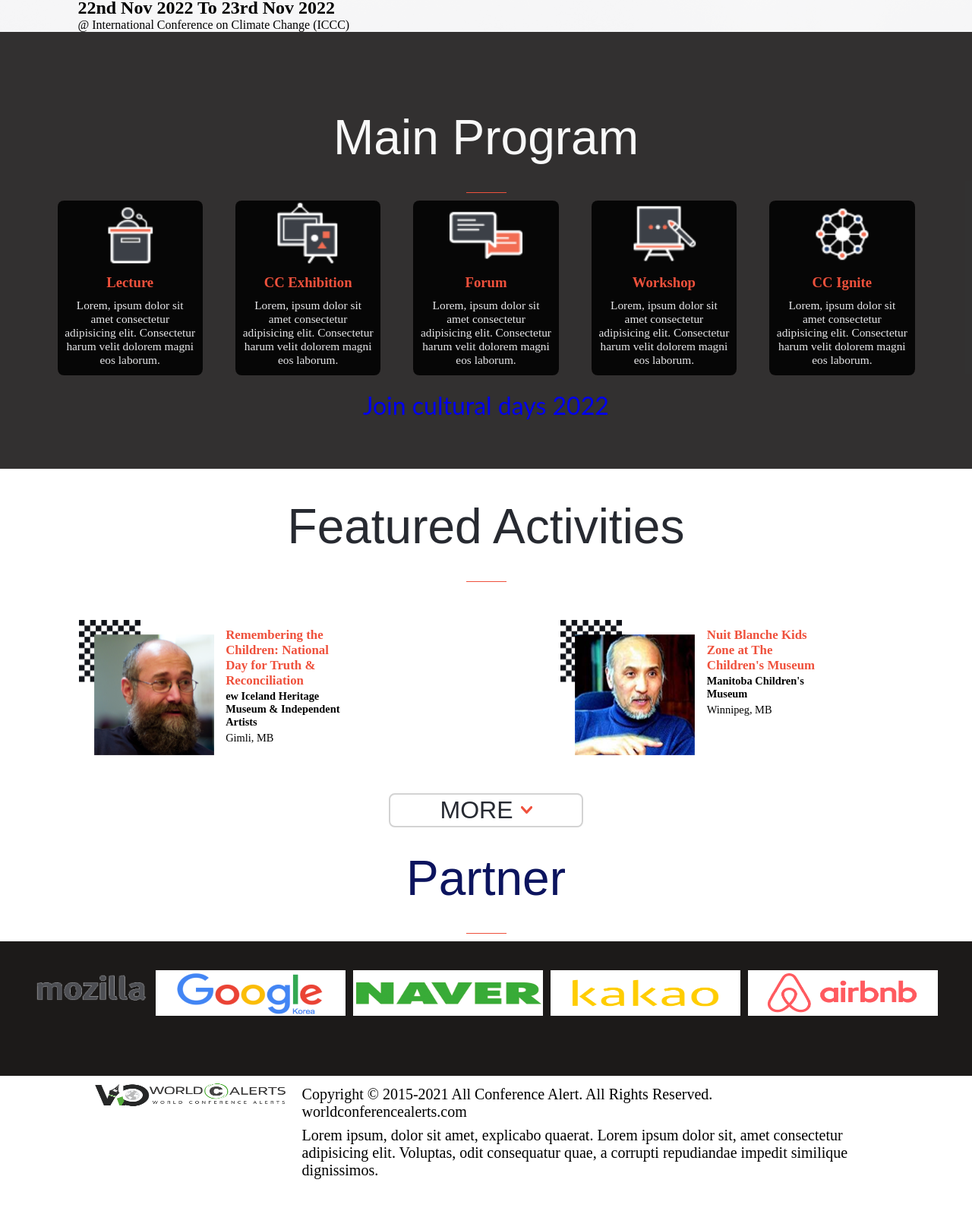
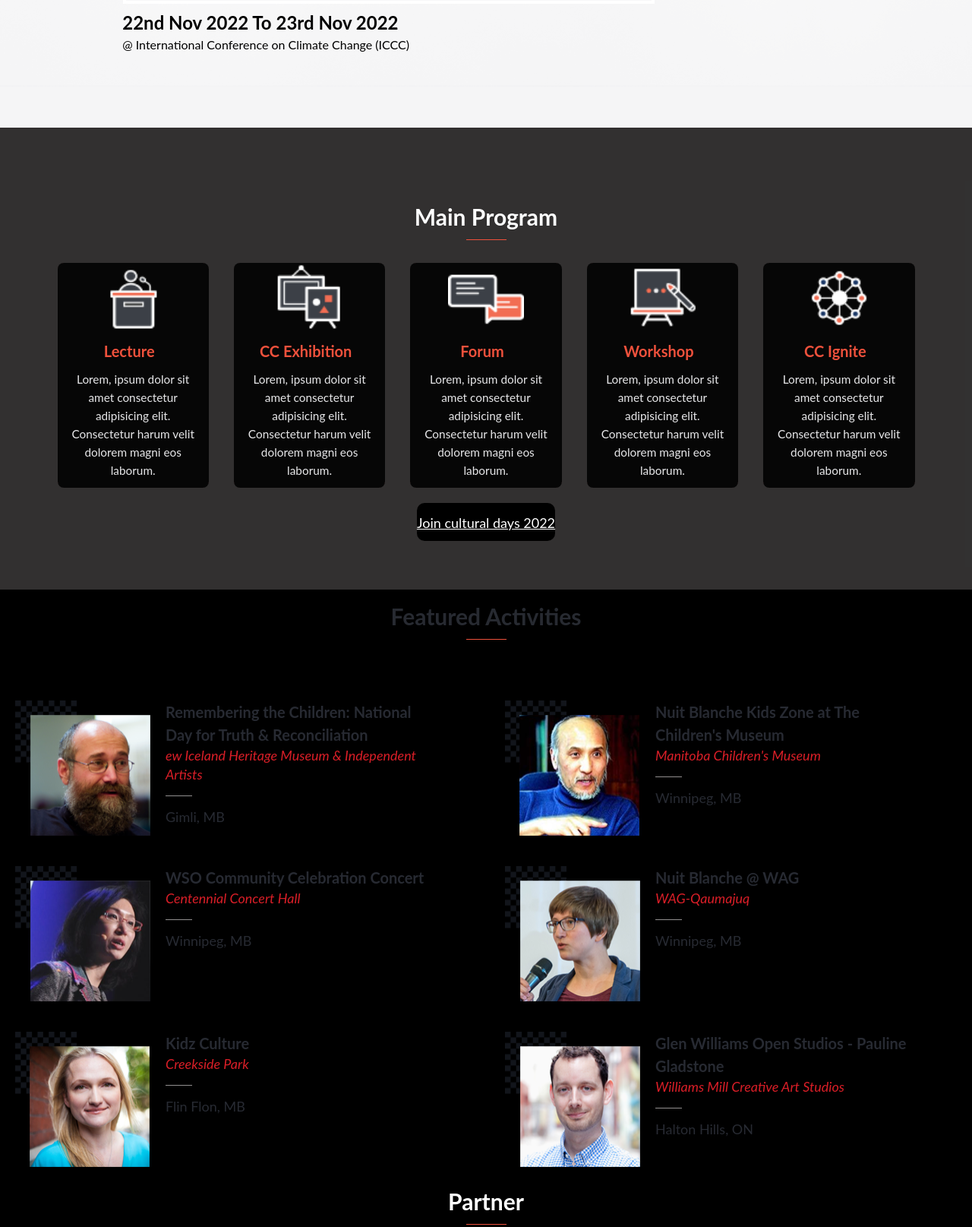
Before and after one commit to bernabasy/Capstone-project-one, a website: page index.html in a window 1280 px wide. Shown: the part 525-2140 px from the top of the page at 76% size. Before the commit the page ends 2091 px from the top, so only its background shows below. Drawn offline with Linux system fonts and the light colour scheme.

Commit message:
style.css updated

```diff
--- a/style.css
+++ b/style.css
@@ -4,6 +4,7 @@
   margin: 0;
   padding: 0;
   box-sizing: border-box;
+  font-family: "Lato", sans-serif;
 }
 
 .nav-container {
@@ -25,8 +26,7 @@
 
 .humburger {
   display: block;
-
-  /* padding: 3%; */
+  float: left;
   color: #0c145e;
   width: 50px;
   cursor: pointer;
@@ -36,7 +36,7 @@
 
 .nav {
   display: flex;
-  flex-direction: row;
+  flex-direction: column;
   justify-content: space-between;
   background-color: #fff;
 }
@@ -69,8 +69,8 @@
   background-image: url(images/mobile_bg.png);
   background-size: cover;
   background-position: center;
-  height: 400px;
   background-repeat: no-repeat;
+  padding-bottom: 80px;
 }
 
 .hello-text {
@@ -81,7 +81,7 @@
 
 .tittle {
   padding-top: 3%;
-  padding-left: 6%;
+  padding-left: 8%;
   font-size: 7vw;
   font-weight: bolder;
   max-width: 800px;
@@ -91,6 +91,32 @@
   /* stylelint-disable-next-line csstree/validator */
   background-clip: text;
   -webkit-text-fill-color: transparent;
+}
+
+.about-tite2 {
+  display: flex;
+  justify-content: center;
+  align-items: center;
+  color: #ff1e00;
+  margin-inline: auto;
+  font-size: 3.2vw;
+}
+
+.about-titel {
+  display: flex;
+  margin-inline: auto;
+  justify-content: center;
+  padding-top: 3%;
+  padding-bottom: 2%;
+  font-size: 4vw;
+  font-weight: bolder;
+  max-width: 800px;
+  max-height: 300px;
+  color: #f00;
+}
+
+.tittleHome {
+  padding-left: 5%;
 }
 
 .invite-wrap {
@@ -109,24 +135,30 @@
   line-height: 27px;
 }
 
-.date-info {
-  padding-top: 3%;
-  padding-inline: 5%;
-  line-height: 25px;
+.text-about {
+  display: flex;
+  justify-content: center;
+  font-size: 1.7vh;
+  margin-top: 3%;
 }
 
 .locate {
-  padding-top: 2%;
-  margin-bottom: 2%;
-  padding-inline: 5%;
-  font-size: 14px;
+  display: flex;
+  justify-content: center;
+  text-decoration: underline;
+  font-size: 15px;
 }
 
-.text-about {
-  font-size: 2.5vh;
-  margin-left: 10%;
-  margin-top: 3%;
-  margin-bottom: 2%;
+.date-info1 {
+  padding-left: 5%;
+  margin-top: 10px;
+  margin-bottom: 5px;
+}
+
+.locate1 {
+  padding-left: 5%;
+  text-decoration: none;
+  margin-bottom: 20px;
 }
 
 .invite-msg,
@@ -137,7 +169,7 @@
 .about {
   width: 100%;
   margin: auto;
-  padding: 10%;
+  padding: 12%;
 }
 
 .about,
@@ -156,17 +188,21 @@
 }
 
 .secondary-tittle {
-  text-align: center;
-  padding-bottom: 20px;
-  font: 5vw sans-serif;
-  color: rgb(248, 248, 248);
+  font-size: 25px;
+  font-weight: 700;
+  line-height: 30px;
+  padding-inline: 15%;
+  color: #fff;
+  margin: auto;
 }
 
 .logo-tittle {
+  display: flex;
+  justify-content: center;
   color: #272a31;
-  font-size: 5vh;
+  font-size: 3vh;
   padding-top: 6%;
-  font-weight: 700;
+  font-weight: 500;
 }
 
 .logo-msg {
@@ -176,6 +212,7 @@
 }
 
 .logo-img1 {
+  display: none;
   width: 120px;
   height: 40px;
   background-color: #f7f7f8;
@@ -199,7 +236,7 @@
   justify-content: space-between;
   align-items: center;
   gap: 50px;
-  margin-bottom: 20px;
+  margin-bottom: 50px;
   margin-top: 20px;
 }
 
@@ -214,10 +251,12 @@
   height: auto;
 }
 
-.program-list {
+.program-list,
+.activities-wrap {
   display: flex;
   flex-direction: column;
-  gap: 20px;
+  justify-content: center;
+  gap: 10px;
 }
 
 .program {
@@ -229,29 +268,54 @@
   background-color: rgba(68, 65, 65, 0.722);
 }
 
+.program:hover {
+  border: solid;
+  border-color: #fff;
+}
+
 .program-icon {
   width: 20%;
 }
 
 .program-tittle {
+  font-size: 20px;
+  font-weight: 700;
+  line-height: 30px;
   color: #ef513c;
+  text-align: center;
+  margin-right: 10px;
 }
 
 .program-text {
   width: 60%;
-  color: #f7f7faee;
+  color: #fff;
+}
+
+.name-event {
+  color: #272a32;
+  text-align: left;
 }
 
 .join-culture {
+  display: flex;
+  text-align: center;
+  justify-content: center;
   margin-top: 20px;
-  width: 33.33%;
-  margin-inline: 33.33%;
-  border-radius: 10px;
+  width: 280px;
+  margin-inline: auto;
+  color: #fff;
+  vertical-align: middle;
+  font-size: 16px;
+  height: 50px;
+  font-family: lato, sans-serif;
   text-decoration: none;
+  background-color: #ff1e00;
+}
+
+.joinnew {
   text-align: center;
-  vertical-align: middle;
-  font-size: 32px;
-  font-family: lato, sans-serif;
+  color: #fff;
+  margin-top: 15px;
 }
 
 .glow-on-hover {
@@ -320,6 +384,10 @@
   background-color: rgba(220, 220, 24, 0.944);
 }
 
+.partners {
+  background-color: #000;
+}
+
 .partner1 {
   align-items: center;
 }
@@ -329,7 +397,6 @@
   align-items: baseline;
   height: auto;
   padding: 3%;
-  background-color: #1c1a19;
 }
 
 .partner1 img {
@@ -340,8 +407,12 @@
   align-self: center;
 }
 
-.partners h2 {
-  color: #0c145e;
+.partner-tittle {
+  color: #fff;
+  width: fit-content;
+  margin-inline: auto;
+  padding-top: 10px;
+  font-size: 18px;
 }
 
 .partners-list {
@@ -355,19 +426,21 @@
   gap: 10px;
 }
 
+.sponsor2 {
+  display: block;
+}
+
+.footer-text-2 {
+  display: none;
+}
+
 .footer-wrap {
   display: flex;
   flex-direction: row;
   gap: 15px;
-  margin: 5px;
+  margin: 10px;
   font-size: 12px;
   margin-inline: 5%;
-}
-
-.footer-text-2 {
-  display: none;
-  padding: 0.5%;
-  font-size: 2.5vh;
 }
 
 .footer-logo-main {
@@ -380,6 +453,8 @@
   display: flex;
   flex-direction: column;
   justify-content: center;
+  padding: 20px;
+  background-color: black;
 }
 
 #off {
@@ -388,7 +463,6 @@
 
 .featured-tittle {
   color: #272a31;
-  margin-top: 3%;
 }
 
 .bar-icon {
@@ -396,58 +470,74 @@
   height: 16px;
   border-bottom: 1px solid #ef513c;
   margin: auto;
-  margin-bottom: 10px;
-}
-
-.activities-wrap {
-  display: flex;
-  flex-wrap: wrap;
-  justify-content: space-around;
-  margin-top: 20px;
+  margin-bottom: 30px;
 }
 
 .see-more-wrap {
-  width: 20%;
-  height: 45px;
+  display: block;
+  width: 100%;
+  height: 60px;
   border: 2px solid #d3d3d3;
   background: transparent;
-  border-radius: 8px;
-  margin-top: 30px;
-  margin-bottom: 30px;
-  margin-inline: 40%;
-  display: flex;
+  border-radius: 5px;
+  margin-top: 60px;
+  margin-bottom: 50px;
   justify-content: center;
   align-items: center;
   gap: 10px;
-  font-size: 2.5vw;
+  font-size: 14px;
   font-weight: 400;
+  line-height: 24px;
   color: #272a32;
 }
 
-.see-more-wrap :hover {
-  background-color: burlywood;
-}
-
-.info-activities {
-  display: flex;
-  flex-direction: column;
-  font-size: 10px;
-  padding-left: 3%;
-  width: 178px;
-  gap: 2px;
-  margin-bottom: 5px;
+.invite-msg,
+.program-text,
+.place-event,
+.city-event,
+.info-text-about {
+  font-size: 15px;
+  font-weight: 400;
+  line-height: 24px;
 }
 
 .event {
-  width: 190px;
+  display: flex;
+  justify-content: flex-start;
+  margin-top: 30px;
+  margin-right: 30px;
+  gap: 20px;
+}
+
+.bar-icon-gray {
+  width: 35px;
+  height: 16px;
+  border-bottom: 1px solid #928f8f;
+  margin-bottom: 15px;
 }
 
 .hide {
   display: none;
-  height: 100%;
 }
 
-.event.hide.show {
+.show {
+  display: flex;
+}
+
+.place-event {
+  color: #ad1400;
+  font-style: italic;
+}
+
+#sponsor {
+  display: none;
+}
+
+.footerAbout {
+  background-color: rgb(255, 255, 255);
+}
+
+#sponsor2 {
   display: block;
 }
 
@@ -503,6 +593,10 @@
   .humburger.active .bar:nth-child(3) {
     opacity: 0;
   }
+
+  .see-more-wrap {
+    display: block;
+  }
 }
 
 @media (min-width: 768px) {
@@ -548,12 +642,23 @@
     line-height: 45px;
   }
 
+  .logo-img1 {
+    display: block;
+    width: 120px;
+    height: 40px;
+    background-color: #f7f7f8;
+    margin-top: 5px;
+  }
+
   .nav-items {
     display: flex;
-    gap: 60px;
+    gap: 20px;
+    font-size: 18px;
+    font-weight: 100;
     color: rgb(204, 42, 42);
     list-style: none;
     vertical-align: bottom;
+    padding-right: 30px;
   }
 
   .nav {
@@ -563,7 +668,7 @@
     padding-inline: 5%;
     height: 50px;
     vertical-align: bottom;
-    background-color: #f9f9f9;
+    background-color: #fff;
   }
 
   .rotate {
@@ -581,6 +686,10 @@
 
   .tittle {
     font-size: 8vh;
+  }
+
+  .about-tite2 {
+    display: none;
   }
 
   .invite-wrap {
@@ -618,11 +727,6 @@
     width: 50%;
   }
 
-  .program-tittle {
-    align-items: center;
-    color: #ef513c;
-  }
-
   .program-text {
     width: 90%;
     color: #f7f7faee;
@@ -630,70 +734,85 @@
     font-size: 1.2vw;
   }
 
-  .activities-wrap {
-    display: flex;
-    padding-inline: 5%;
-    justify-content: space-around;
+  .join-culture {
     margin-top: 20px;
-    gap: 10%;
+    width: fit-content;
+    margin-inline: auto;
+    border-radius: 10px;
+    color: #fff;
+    text-align: center;
+    vertical-align: middle;
+    font-size: 18px;
+    font-family: lato, sans-serif;
+    text-decoration: underline;
+    background-color: #000;
   }
 
-  .event {
-    width: 45%;
-    display: flex;
-    height: auto;
-    padding: 20px;
-    padding-inline: 40px;
-    gap: 2px;
+  .joinnew {
+    color: #fff;
   }
 
   .hide {
-    display: none;
-    height: 100%;
-  }
-
-  .event.hide.show {
     display: flex;
   }
 
-  .info-activities {
-    display: flex;
-    flex-direction: column;
-    font-size: 1.8vh;
-    padding-left: 3%;
-    padding-top: 10px;
-    font-weight: 100;
-    margin-bottom: 5px;
+  .invite-msg,
+  .place-event,
+  .city-event {
+    font-size: 18px;
+    font-weight: 400;
+    line-height: 25px;
+    color: #272a32;
+  }
+
+  .place-event {
+    color: #d91e27;
+    font-style: italic;
+  }
+
+  .activities-wrap {
+    display: grid;
+    grid-template-columns: 1fr 1fr;
+    margin-top: 20px;
+    column-gap: 50px;
   }
 
   .partner1 img {
     display: flex;
     align-items: stretch;
-    width: 250px;
+    width: 200px;
     height: 60px;
     align-self: center;
   }
 
+  #sponsor {
+    display: block;
+  }
+
   .footer-text {
-    font-size: 2.5vh;
-    padding: 0.5%;
+    font-size: 2.2vh;
+    padding-top: 0.2%;
   }
 
   .footer-text-2 {
     display: block;
-    padding: 0.5%;
-    font-size: 2.5vh;
+    font-size: 2.2vh;
+    padding-top: 1%;
+  }
+
+  .secondary-tittle {
+    font-size: 30px;
   }
 
   .see-more-wrap {
-    margin-inline: 40%;
+    display: none;
   }
 
   .img-past-wrap {
     display: flex;
     flex-direction: row;
     justify-content: space-around;
-    margin-bottom: 20px;
+    margin-bottom: 50px;
     gap: 2%;
   }
 
@@ -705,9 +824,26 @@
   a.nav-items {
     color: rgb(58, 203, 70);
   }
+
+  #sponsor2 {
+    display: none;
+  }
+
+  .footerAbout {
+    background-color: #000;
+  }
+
+  .footer-textAbout {
+    color: #fff;
+    margin: 5px;
+  }
+
+  .footer-logo-about {
+    height: 50px;
+    margin-top: 1%;
+  }
 }
 
-/* style for new html about part */
 .nav-actives {
   color: rgb(255, 40, 7);
 }
@@ -725,6 +861,19 @@
   padding-left: 8%;
 }
 
+.logoabut {
+  padding-left: 13%;
+}
+
 .nav-item :last-child {
   color: rgb(171, 29, 29);
 }
+
+.CcChampaing {
+  color: #f00;
+  border-style: solid;
+  padding: 4px;
+  border-color: red;
+  font-weight: 100;
+  line-height: 10px;
+}
```
